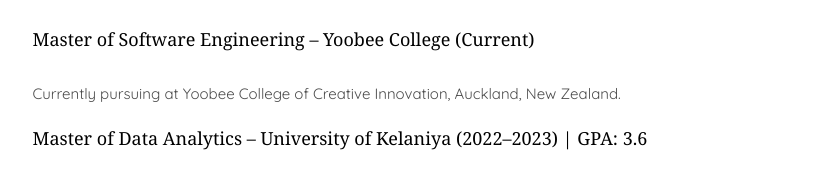
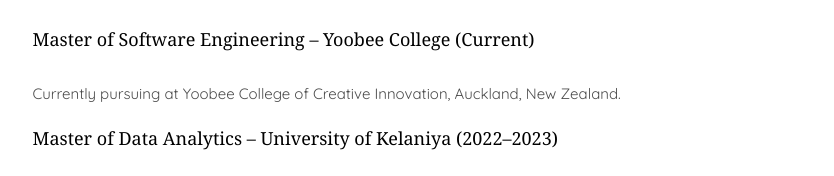
Before and after one commit to deshaniabeykoon/Portfolio, a plain HTML site: page index.html in a window 1280 px wide. Shown: the part 2040-2216 px from the top of the page, without its empty margins (360-1194 px from the left). Drawn offline with Linux system fonts and the light colour scheme; files whose address does not match are found by name; a web font is replaced by a local one.

Commit message:
Update index.html

```diff
--- a/index.html
+++ b/index.html
@@ -169,7 +169,7 @@
                             </div>
 
                             <div>
-                                <h4>Master of Data Analytics – University of Kelaniya (2022–2023) | GPA: 3.6</h4>
+                                <h4>Master of Data Analytics – University of Kelaniya (2022–2023)</h4>
                                 <p>Completed a comprehensive program in data analytics, covering data engineering, machine learning, and reporting.</p>
                             </div>
 
```
